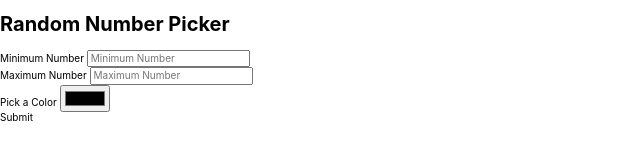
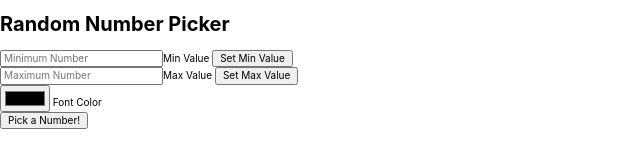
Before and after one commit to mdouglas58/MaxMin, a website: page index.html in a window 1280 px wide. Shown: the whole page, without its empty margins (0-640 px from the left). Drawn offline with nearby package versions, Linux system fonts and the light colour scheme.

Commit message:
Update Max, Min, and Color

```diff
--- a/index.html
+++ b/index.html
@@ -14,28 +14,37 @@
     <title>Random Number Picker</title>
   </head>
   <body>
-    <h1 class="text-center">Random Number Picker</h1>
-    <div class="flex">
-      <form class="flex flex--column">
-        <div class="flex space-around">
-          <div>
-            <label for="min" class="screen-reader-text">Minimum Number</label>
-            <input placeholder="Minimum Number" type="text" id="min" name="min" />
-          </div>
+    <div class="wrapper flex flex--column">
+      <h1>Random Number Picker</h1>
 
-          <div>
-            <label for="max" class="screen-reader-text">Maximum Number</label>
-            <input placeholder="Maximum Number" type="text" id="max" name="max" />
-          </div>
-        </div>
-        <div class="text-color">
-          <label for="color">Pick a Color</label>
-          <input type="color" id="color" />
-        </div>
-        <buttom type="submit" class="button">Submit</buttom>
+      <form id="min-num">
+        <input
+          placeholder="Minimum Number"
+          type="number"
+          id="min-val"
+          min="1"
+        /><label for="min-val" class="screen-reader-text">Min Value</label>
+        <button class="button button-jumbo" type="submit">Set Min Value</button>
       </form>
+      <form id="max-num">
+        <input
+          placeholder="Maximum Number"
+          type="number"
+          id="max-val"
+          min="1"
+        /><label for="max-val" class="screen-reader-text">Max Value</label>
+        <button class="button button-jumbo" type="submit">Set Max Value</button>
+      </form>
+
+      <div>
+        <input type="color" id="color" />
+        <label for="color">Font Color</label>
+      </div>
+
+      <button class="button button--random button-jumbo" type="submit">
+        Pick a Number!
+      </button>
     </div>
-    <p class="text-center"></p>
 
     <script src="./scripts.js" type="module"></script>
   </body>
```
